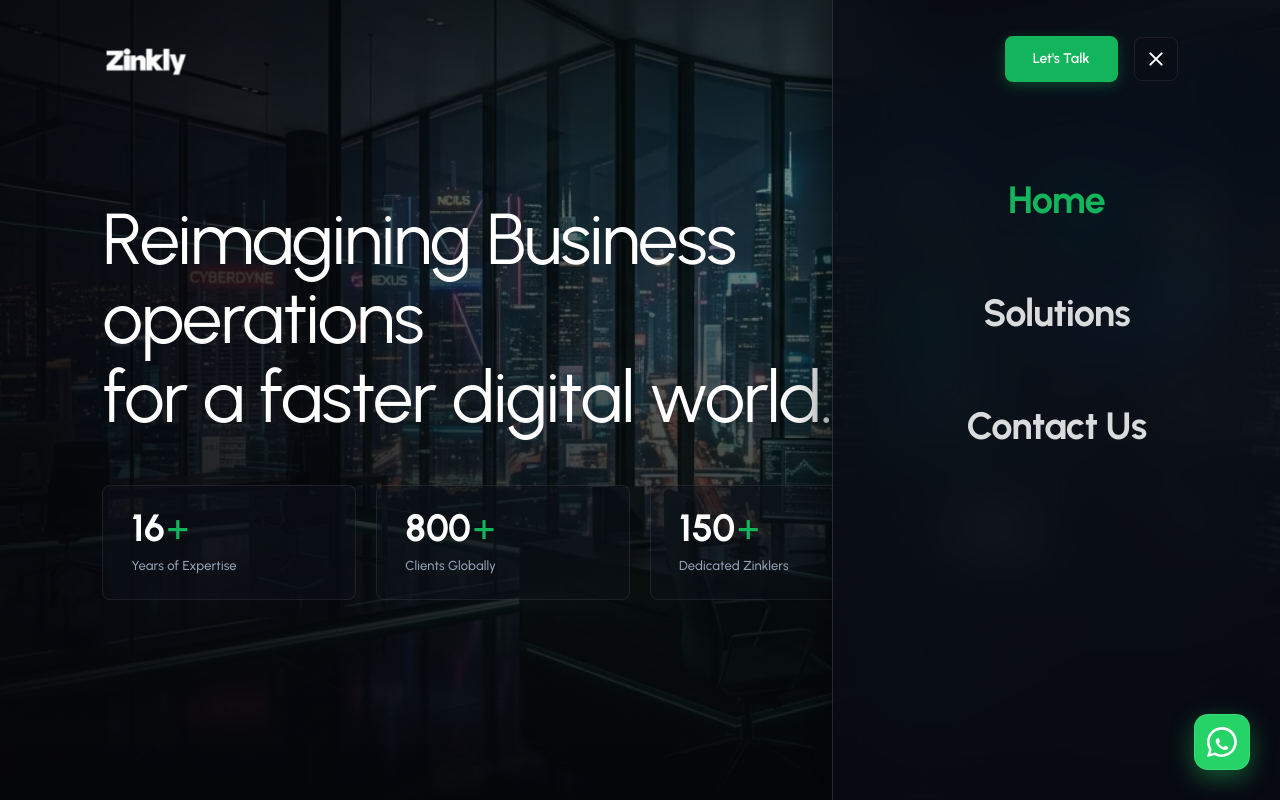
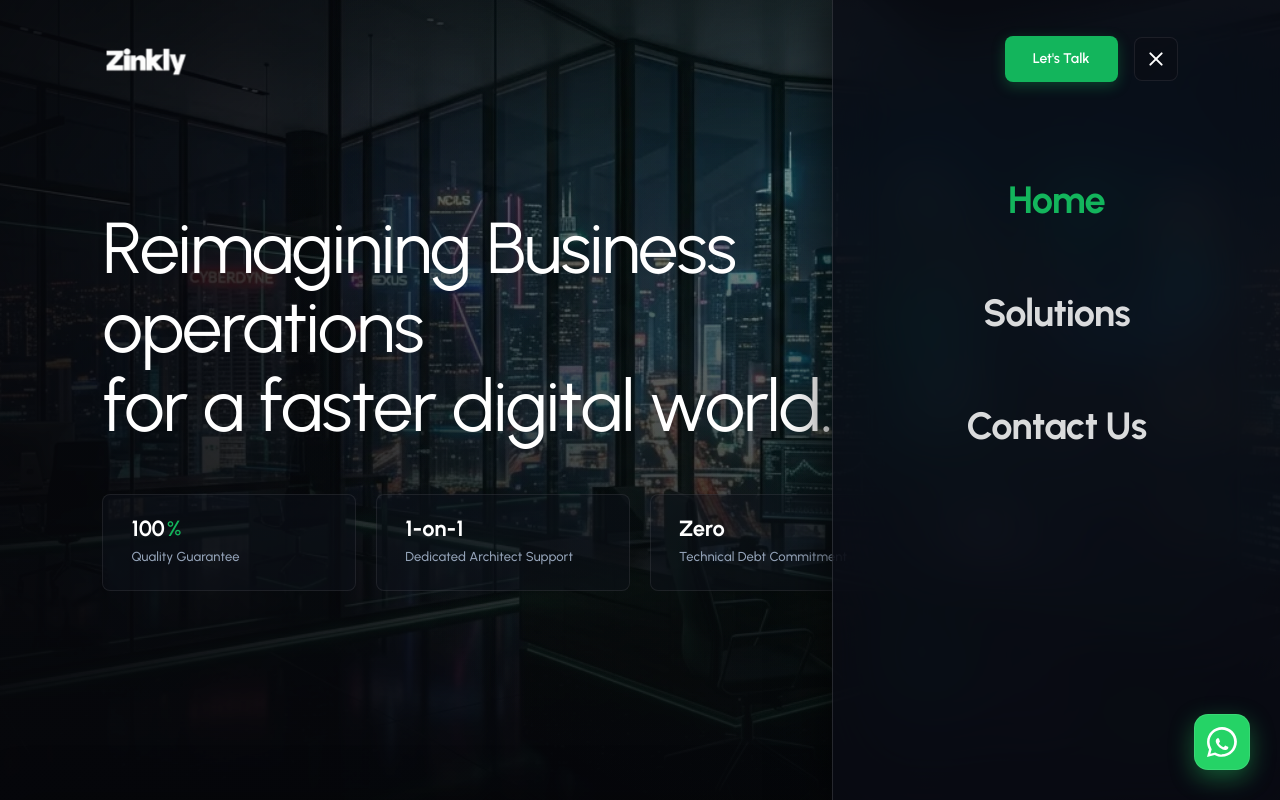
Before and after one commit to Leadfremestudio/zinkly-web, a React (Vite) app: page / in a window 1280 px wide. Both pictures are taken after a click on the button 1155 px from the left and 58 px from the top of the page. Built offline with nearby package versions, Linux system fonts and the light colour scheme.

Commit message:
feat: customize hero stats cards per slide and adjust text size

```diff
--- a/src/App.css
+++ b/src/App.css
@@ -514,7 +514,7 @@ body.menu-open-scroll-lock {
 
 .stat-num {
   font-family: var(--font-headings);
-  font-size: 38px;
+  font-size: 22px;
   font-weight: 700;
   color: var(--text-main);
   line-height: 1.1;
--- a/src/components/Hero.jsx
+++ b/src/components/Hero.jsx
@@ -55,11 +55,13 @@ function Hero() {
 
             {/* Glassmorphic Stats Grid */}
             <div className="stats-grid">
-              {companyStats.map((stat, statIdx) => (
+              {(slide.stats || companyStats).map((stat, statIdx) => (
                 <div key={statIdx} className="stat-card">
                   <div className="stat-num">
                     {stat.num}
-                    <span className="stat-plus">+</span>
+                    {stat.suffix && (
+                      <span className="stat-plus">{stat.suffix}</span>
+                    )}
                   </div>
                   <div className="stat-label">{stat.label}</div>
                 </div>
--- a/src/data.jsx
+++ b/src/data.jsx
@@ -24,7 +24,13 @@ export const heroSlides = [
       </>
     ),
     description: '',
-    bg: slide1
+    bg: slide1,
+    stats: [
+      { num: 'Tailored', suffix: '', label: 'Custom Architectures' },
+      { num: 'Direct', suffix: '', label: 'Developer Communication' },
+      { num: 'Swift', suffix: '', label: 'MVP Delivery in Weeks' },
+      { num: 'Scale', suffix: '', label: 'Modular Codebase Setup' }
+    ]
   },
   /* {
     id: 1,
@@ -59,16 +65,22 @@ export const heroSlides = [
       </>
     ),
     description: '',
-    bg: slide3
+    bg: slide3,
+    stats: [
+      { num: '100', suffix: '%', label: 'Quality Guarantee' },
+      { num: '1-on-1', suffix: '', label: 'Dedicated Architect Support' },
+      { num: 'Zero', suffix: '', label: 'Technical Debt Commitment' },
+      { num: 'Secure', suffix: '', label: 'Modern Security Practices' }
+    ]
   }
 ];
 
 // 2. Main company stats
 export const companyStats = [
-  { num: '16', label: 'Years of Expertise' },
-  { num: '800', label: 'Clients Globally' },
-  { num: '150', label: 'Dedicated Zinklers' },
-  { num: '1000', label: 'Completed Projects' }
+  { num: '100', suffix: '%', label: 'Custom Tailored Solutions' },
+  { num: 'Direct', suffix: '', label: 'Developer Communication' },
+  { num: 'Swift', suffix: '', label: 'Sprint-Based Delivery' },
+  { num: 'Modern', suffix: '', label: 'Optimized Tech Stack' }
 ];
 
 // 3. Reusable Capabilities Services Grid - Total 6 Cards (3 original, 3 requested)
```
